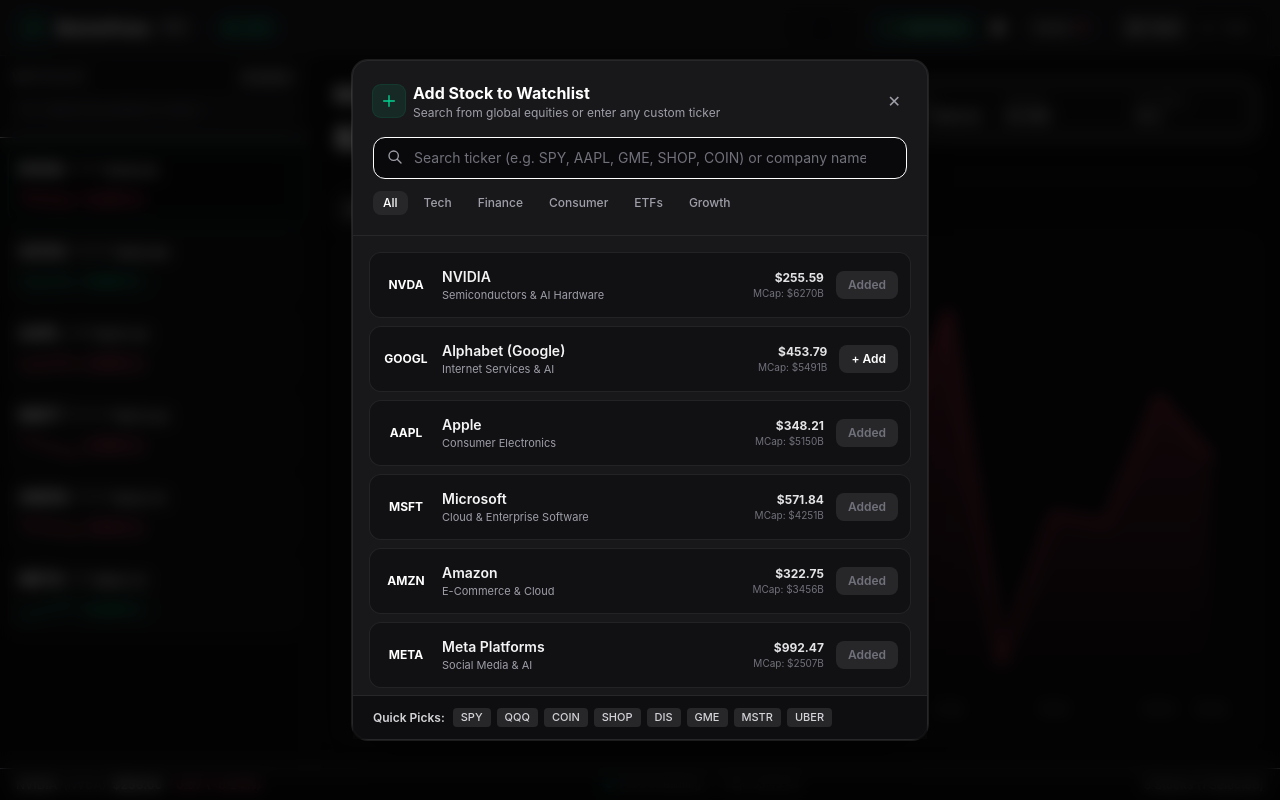
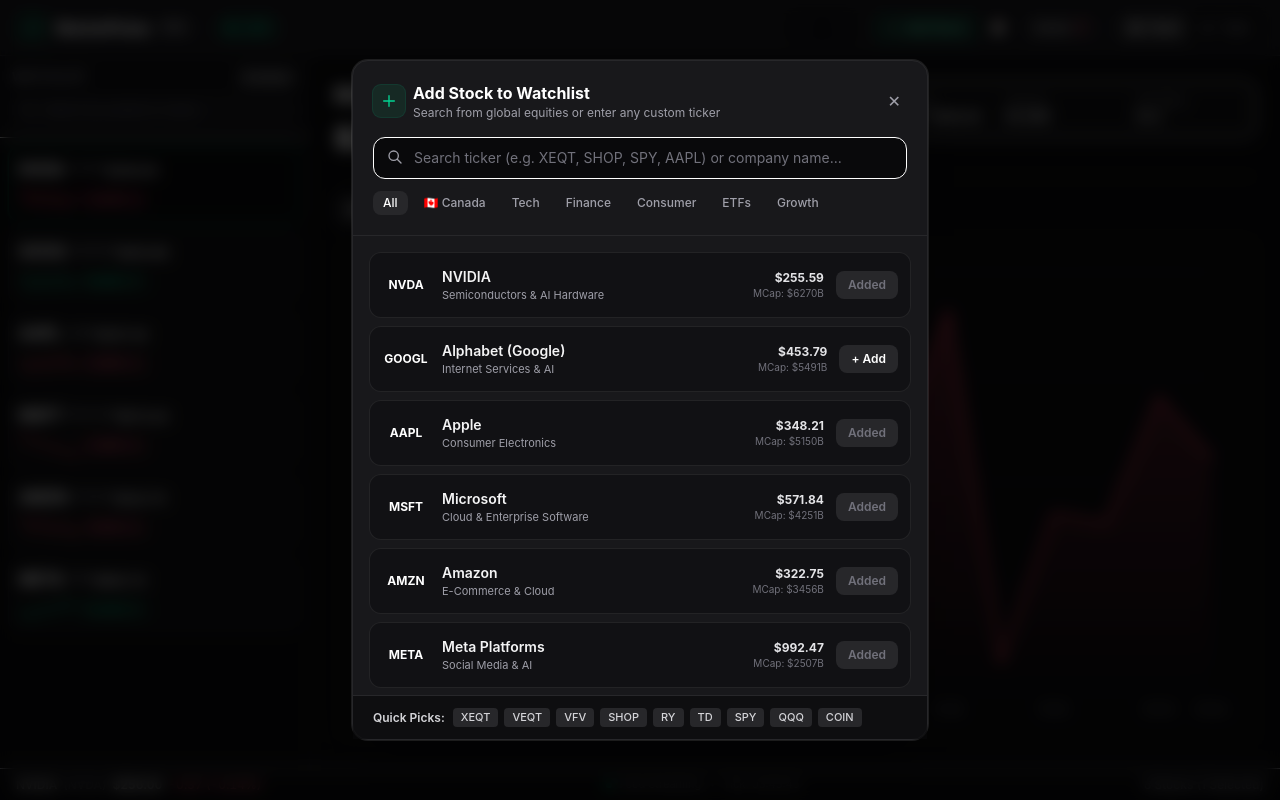
Before and after one commit to Tofaluu/market-pulse, a Preact app: page / in a window 1280 px wide. Both pictures are taken after a click on the button "Add Stock". Built offline with nearby package versions, Linux system fonts and the light colour scheme.

Commit message:
feat(canada): add TSX equities and ETFs including XEQT, VEQT, VFV, Big Six Banks, and Canadian sector filter

```diff
--- a/src/components/AddStockModal.tsx
+++ b/src/components/AddStockModal.tsx
@@ -8,7 +8,7 @@
   onClose: () => void;
 };
 
-type SectorCategory = "All" | "Tech" | "Finance" | "Consumer" | "ETFs" | "Growth";
+type SectorCategory = "All" | "🇨🇦 Canada" | "Tech" | "Finance" | "Consumer" | "ETFs" | "Growth";
 
 export function AddStockModal({ isOpen, onClose }: AddStockModalProps) {
   if (!isOpen) return null;
@@ -28,6 +28,9 @@
   const filteredTickers = useMemo(() => {
     return GLOBAL_TICKER_DIRECTORY.filter((t) => {
       // Category filter
+      if (selectedCategory === "🇨🇦 Canada" && !t.sector.includes("Canadian") && !t.name.includes("TSX") && !t.symbol.includes(".TO")) {
+        return false;
+      }
       if (selectedCategory === "Tech" && !t.sector.includes("Semi") && !t.sector.includes("Tech") && !t.sector.includes("Software") && !t.sector.includes("AI") && !t.sector.includes("Internet")) {
         return false;
       }
@@ -123,7 +126,7 @@
               autoFocus
               value={query}
               onInput={(e) => setQuery((e.target as HTMLInputElement).value)}
-              placeholder="Search ticker (e.g. SPY, AAPL, GME, SHOP, COIN) or company name..."
+              placeholder="Search ticker (e.g. XEQT, SHOP, SPY, AAPL) or company name..."
               class="w-full rounded-xl border border-zinc-750 bg-zinc-950 px-10 py-2.5 text-sm text-white placeholder-zinc-500 focus:border-emerald-500 focus:outline-none focus:ring-2 focus:ring-emerald-500/20 transition"
             />
             <svg
@@ -147,7 +150,7 @@
 
           {/* Sector Category Filter Tabs */}
           <div class="mt-3 flex flex-wrap gap-1.5 text-xs">
-            {(["All", "Tech", "Finance", "Consumer", "ETFs", "Growth"] as SectorCategory[]).map(
+            {(["All", "🇨🇦 Canada", "Tech", "Finance", "Consumer", "ETFs", "Growth"] as SectorCategory[]).map(
               (cat) => (
                 <button
                   key={cat}
@@ -264,7 +267,7 @@
           <div class="flex items-center gap-2 text-zinc-400">
             <span class="font-semibold text-zinc-300">Quick Picks:</span>
             <div class="flex flex-wrap gap-1.5">
-              {["SPY", "QQQ", "COIN", "SHOP", "DIS", "GME", "MSTR", "UBER"].map((sym) => {
+              {["XEQT", "VEQT", "VFV", "SHOP", "RY", "TD", "SPY", "QQQ", "COIN"].map((sym) => {
                 const added = currentSymbols.has(sym);
                 return (
                   <button
--- a/src/tickerDatabase.ts
+++ b/src/tickerDatabase.ts
@@ -90,6 +90,23 @@
   { symbol: "IWM", name: "iShares Russell 2000 ETF", sector: "US Small-Cap Index", basePrice: 232.40, baseMcap: 75, peRatio: 18.2 },
   { symbol: "SMH", name: "VanEck Semiconductor ETF", sector: "Global Semiconductor Index", basePrice: 268.50, baseMcap: 24, peRatio: 38.0 },
   { symbol: "ARKK", name: "ARK Innovation ETF", sector: "Disruptive Innovation Tech", basePrice: 54.20, baseMcap: 8, peRatio: 42.0 },
+
+  // 🇨🇦 Canadian Equities & TSX Favorites
+  { symbol: "XEQT", name: "iShares Core Equity ETF Portfolio (TSX)", sector: "Canadian All-Equity Asset Allocation ETF", basePrice: 34.65, baseMcap: 5.8, peRatio: 17.5 },
+  { symbol: "VEQT", name: "Vanguard All-Equity ETF Portfolio (TSX)", sector: "Canadian All-Equity Asset Allocation ETF", basePrice: 42.15, baseMcap: 4.6, peRatio: 17.2 },
+  { symbol: "VFV", name: "Vanguard S&P 500 Index ETF (TSX)", sector: "Canadian S&P 500 Index ETF (CAD)", basePrice: 145.20, baseMcap: 16.5, peRatio: 25.4 },
+  { symbol: "XEQT.TO", name: "iShares Core Equity ETF Portfolio", sector: "Canadian All-Equity ETF (TSX)", basePrice: 34.65, baseMcap: 5.8, peRatio: 17.5 },
+  { symbol: "VEQT.TO", name: "Vanguard All-Equity ETF Portfolio", sector: "Canadian All-Equity ETF (TSX)", basePrice: 42.15, baseMcap: 4.6, peRatio: 17.2 },
+  { symbol: "RY", name: "Royal Bank of Canada (TSX/NYSE)", sector: "Canadian Diversified Banking", basePrice: 178.50, baseMcap: 252, peRatio: 13.2 },
+  { symbol: "TD", name: "Toronto-Dominion Bank (TSX/NYSE)", sector: "Canadian & US Retail Banking", basePrice: 84.20, baseMcap: 148, peRatio: 11.5 },
+  { symbol: "BNS", name: "Bank of Nova Scotia (TSX/NYSE)", sector: "Canadian Banking & Wealth", basePrice: 72.80, baseMcap: 88, peRatio: 11.0 },
+  { symbol: "BMO", name: "Bank of Montreal (TSX/NYSE)", sector: "Canadian Commercial Banking", basePrice: 134.20, baseMcap: 98, peRatio: 12.8 },
+  { symbol: "ENB", name: "Enbridge (TSX/NYSE)", sector: "Canadian Energy Pipelines", basePrice: 56.40, baseMcap: 120, peRatio: 18.2 },
+  { symbol: "CNR", name: "Canadian National Railway (TSX/NYSE)", sector: "Freight & Transcontinental Rail", basePrice: 158.90, baseMcap: 98, peRatio: 20.4 },
+  { symbol: "CP", name: "Canadian Pacific Kansas City (TSX/NYSE)", sector: "Transcontinental Freight Rail", basePrice: 110.20, baseMcap: 102, peRatio: 23.0 },
+  { symbol: "CSU", name: "Constellation Software (TSX)", sector: "Canadian Vertical Market Software", basePrice: 4350.00, baseMcap: 92, peRatio: 38.0 },
+  { symbol: "ATD", name: "Alimentation Couche-Tard (TSX)", sector: "Global Convenience & Fuel Retail", basePrice: 78.50, baseMcap: 74, peRatio: 17.5 },
+  { symbol: "BAM", name: "Brookfield Asset Management (TSX/NYSE)", sector: "Global Alternative Asset Management", basePrice: 72.30, baseMcap: 118, peRatio: 26.0 },
 
   // Popular Growth & Community Stocks
   { symbol: "GME", name: "GameStop", sector: "Gaming Retail & Specialty", basePrice: 26.50, baseMcap: 11, peRatio: 65.0 },
```
